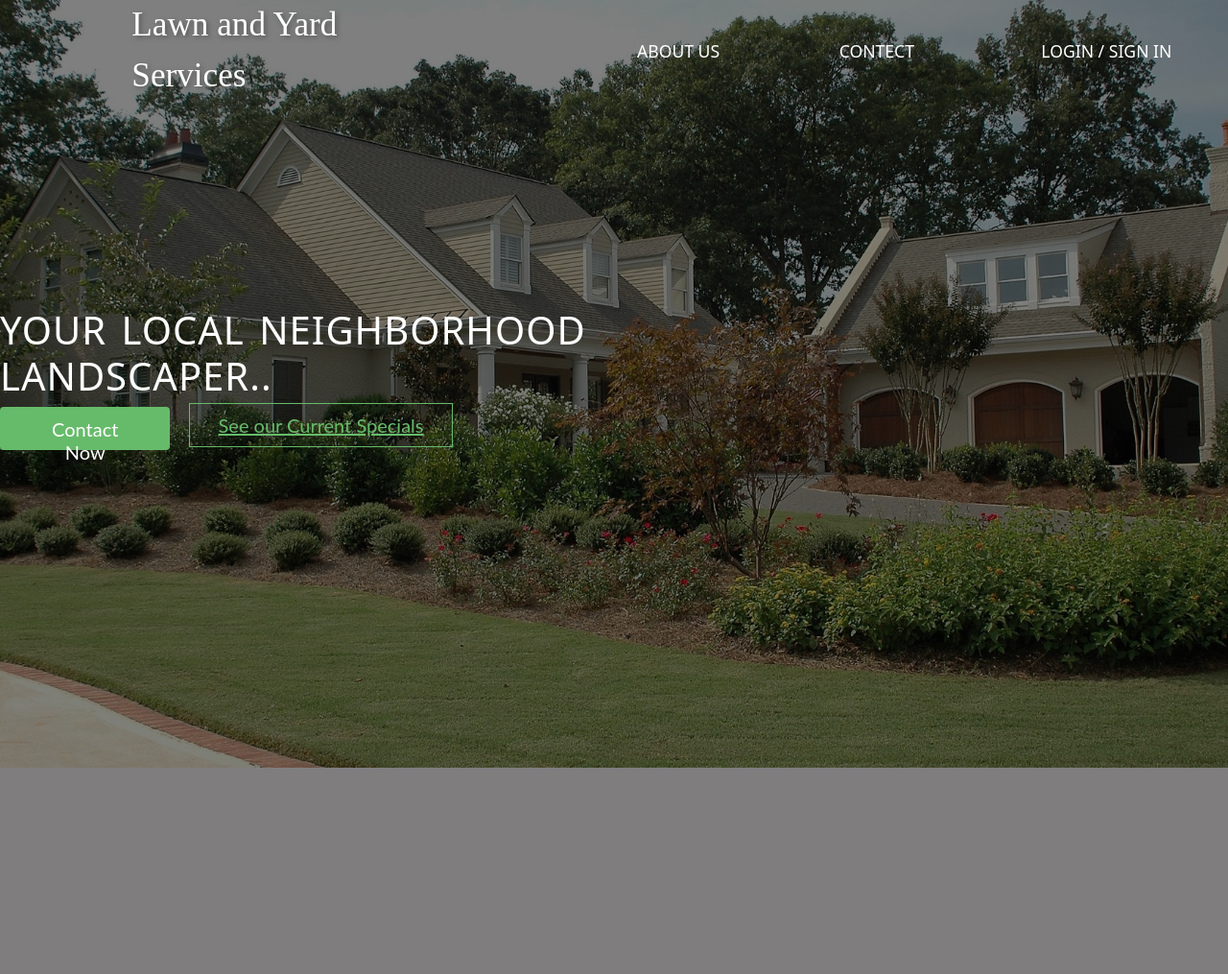
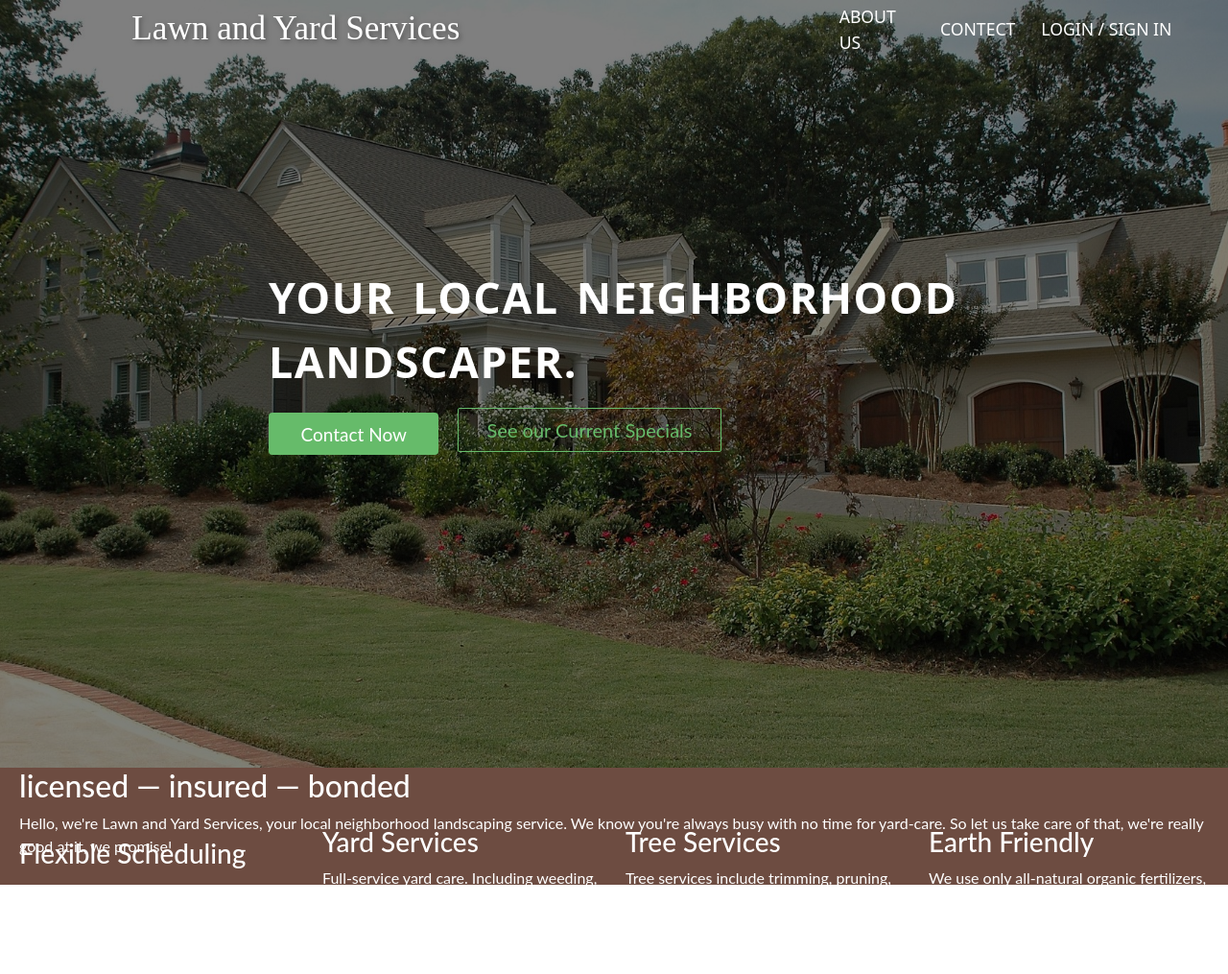
Before and after one commit to nehagjr/DJANGO-Lawn-and-Yard-Service-, a Django app: page / in a window 1280 px wide. Shown: the whole page at 96% size. Before the commit the page ends 800 px from the top, so only its background shows below. Run offline with Django 5.2, Linux system fonts and the light colour scheme.

Commit message:
about page making

```diff
--- a/LawnAndYard/App/static/css/style.css
+++ b/LawnAndYard/App/static/css/style.css
@@ -8,14 +8,14 @@
   --clr-1: #66bb6a;
   --clr-2: #388e3c;
 }
-h1 {
+.main {
   margin-top: 0;
   margin-bottom: 20px;
   color: #fff;
   font-size: 280%;
-  word-spacing: 4px;
-  letter-spacing: 1px;
-  font-weight: 400;
+  word-spacing: 5px;
+  letter-spacing: 1.5px;
+  font-weight: 550;
   text-transform: uppercase;
 }
 
@@ -48,12 +48,12 @@ h1 {
   border-bottom: 2px solid var(--clr-1);
 }
 .hero-text-box{
+  height: 100vh;
   background-image: linear-gradient(rgba(0, 0, 0, 0.5), rgba(0, 0, 0, 0.5)),
   url(../images/house.jpg);
   background-size: cover;
   background-position: center;
   background-attachment: fixed;
-  height: 100vh;
 }
 
 .container-fluid{
@@ -67,8 +67,14 @@ header{
 
 /* index.html */
 .row1{
+  height: 190px;
+  width: 900px;
+  display: flex;
+  flex-direction: column;
+  justify-content: center;
   position: relative;
-  top: 40vh;
+  top: 35vh;
+  left: 35vh;
   color: white;
 }
 .row1 .btn{
@@ -77,8 +83,12 @@ header{
   background-color: var(--clr-1);
   margin: 0px 15px 0px 0px;
   padding: 10px 30px;
-  font: 20px lato;
+  font: 19px lato;
   color: #fff;
+}
+.row1 .btn:hover{
+  color: white;
+  background-color: var(--clr-2);
 }
 .row1 .btn1{
   width: 305.56px;
@@ -87,4 +97,23 @@ header{
   padding: 10px 30px;
   font: 20px lato;
   color: var(--clr-1);
+  text-decoration: none;
+  border-radius: 2px;
+  transition: .1s;
 }
+.row1 .btn1:hover{
+  color: white;
+  background-color: var(--clr-2);
+}
+
+
+/*--------------- about us-------------- */
+#about-us{
+  background-color: #6d4c41;
+  color: #fff;
+  font-family: "Lato", sans-serif;
+  /* font-weight: 400; */
+
+  /* overflow-x: hidden; */
+
+}
--- a/LawnAndYard/App/templates/base.html
+++ b/LawnAndYard/App/templates/base.html
@@ -16,11 +16,11 @@
       <header>
         <div class="row">
             <div class="col-xxl-1 col-xl-1 col-lg-0 col-md-0 col-sm-0 "></div>
-            <div class="col-xxl-3 col-xl-3 col-lg-3 col-md-4 col-sm-12 logo ">Lawn and Yard Services</div>
-            <div class="col-xxl-4 col-xl-2 col-lg-2 col-md-4 col-sm-12"></div>
-            <div class="col-xxl-1 col-xl-2 col-lg-2 col-md-4 col-sm-12"><a href="#about-us">ABOUT US</a></div>
-            <div class="col-xxl-1 col-xl-2 col-lg-2 col-md-4 col-sm-12"><a href="#contect">CONTECT</a></div>
-            <div class="col-xxl-1.5 col-xl-2 col-lg-2 col-md-4 col-sm-12"><a href="#login">LOGIN / SIGN IN</a></div>
+            <div class="col-xxl-4 col-xl-5 col-lg-5 col-md-12 col-sm-12 logo ">Lawn and Yard Services</div>
+            <div class="col-xxl-3 col-xl-2 col-lg-1 col-md-12 col-sm-12"></div>
+            <div class="col-xxl-1 col-xl-1 col-lg-2 col-md-12 col-sm-12"><a href="#about-us">ABOUT US</a></div>
+            <div class="col-xxl-1 col-xl-1 col-lg-2 col-md-12 col-sm-12"><a href="#contect">CONTECT</a></div>
+            <div class="col-xxl-1.5 col-xl-1.5 col-lg-2 col-md-12 col-sm-12"><a href="#login">LOGIN / SIGN IN</a></div>
         </div>
       </header>
     </div>
--- a/LawnAndYard/App/templates/index.html
+++ b/LawnAndYard/App/templates/index.html
@@ -6,13 +6,75 @@
 
 <div class="hero-text-box">
     <div class="row1">
-        <div class="col-6"><h1>Your local Neighborhood landscaper..</h1></div>
+        <div class="col-12"><p class="main">Your local Neighborhood landscaper.</p></div>
         <div class="col">
            <a class="btn" href="#">Contact Now</a>
            <a class="btn1" href="#">See our Current Specials</a>
         </div>
-
     </div>
 </div>
 
+    <!-- about-us section -->
+    <section class="section-about-us js--section-about-us" id="about-us">
+        <div class="row">
+          <h2>licensed &mdash; insured &mdash; bonded</h2>
+          <p class="long-copy">
+            Hello, we're Lawn and Yard Services, your local neighborhood
+            landscaping service. We know you're always busy with no time for
+            yard-care. So let us take care of that, we're really good at it, we
+            promise!
+          </p>
+        </div>
+        <div class="row js--wp-1">
+          <div class="col span-1-of-4 box">
+            <ion-icon
+              name="calendar-outline"
+              alt="calendar icon"
+              class="about-us-icon"
+            ></ion-icon>
+            <h3>Flexible Scheduling</h3>
+            <p>
+              Never mow again! We really mean that. We are available 7-days a
+              week, minus major holidays. On-call service available.
+            </p>
+          </div>
+          <div class="col span-1-of-4 box">
+            <ion-icon
+              name="home-outline"
+              alt="home icon"
+              class="about-us-icon"
+            ></ion-icon>
+            <h3>Yard Services</h3>
+            <p>
+              Full-service yard care. Including weeding, mowing, edging and
+              cleanup. We also offer fertilizing, re-seeding and moss control.
+            </p>
+          </div>
+          <div class="col span-1-of-4 box">
+            <ion-icon
+              name="leaf-outline"
+              alt="leaf icon"
+              class="about-us-icon"
+            ></ion-icon>
+            <h3>Tree Services</h3>
+            <p>
+              Tree services include trimming, pruning, topping and shaping.
+              Shrubs, bushes, hedges and ornamentals included. Blackberry removal.
+            </p>
+          </div>
+          <div class="col span-1-of-4 box">
+            <ion-icon
+              name="earth-outline"
+              alt="earth icon"
+              class="about-us-icon"
+            ></ion-icon>
+            <h3>Earth Friendly</h3>
+            <p>
+              We use only all-natural organic fertilizers, no harsh chemicals. All
+              yard waste is responsibly composted. Nothing goes into a landfill.
+            </p>
+          </div>
+        </div>
+      </section>
+
 {% endblock %}
```
